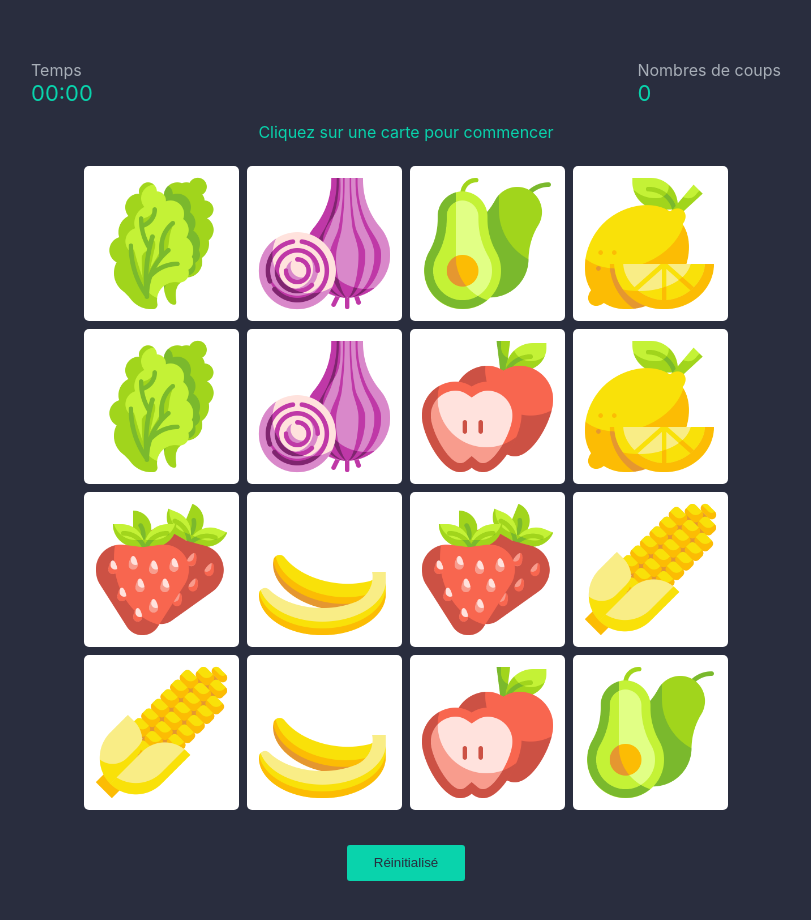
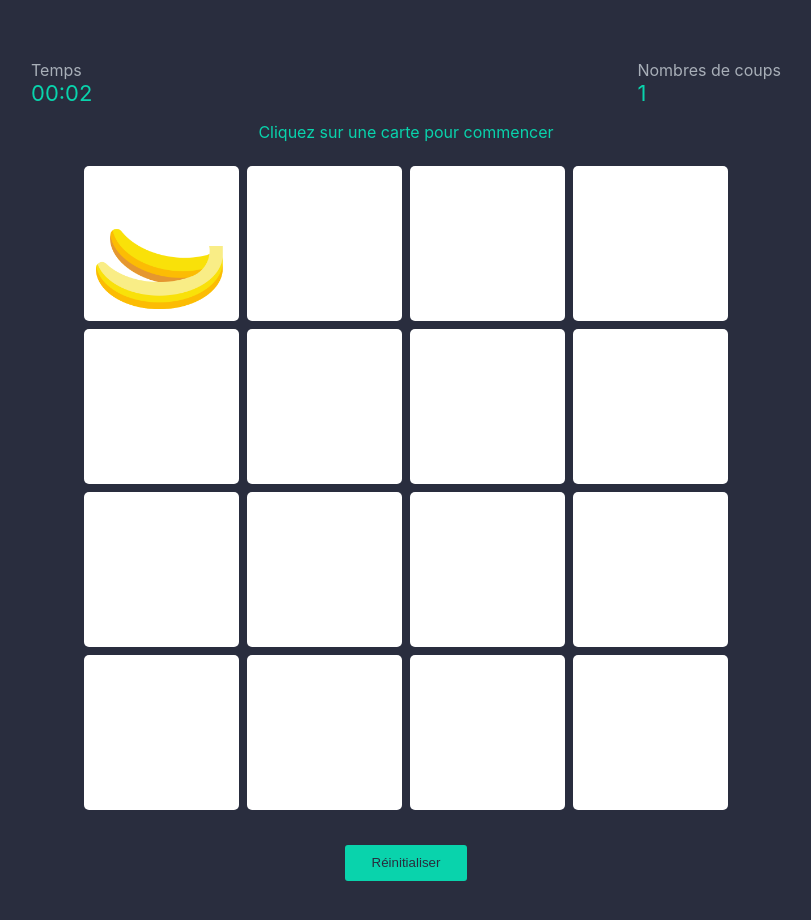
Before and after one commit to optisantis/test-react, a React (Create React App) app: page / in a window 1280 px wide. Both pictures are taken after a click on the element 395 px from the left and 243 px from the top of the page. Shown: the top 920 px of the page, without its empty margins (234-1045 px from the left). Built offline with nearby package versions, Linux system fonts and the light colour scheme.

Commit message:
section-2

```diff
--- a/src/App.js
+++ b/src/App.js
@@ -1,15 +1,57 @@
 import Header from "./components/Header";
 import GridMemory from "./components/GridMemory";
-import React from "react";
+import React, { useState, useEffect } from "react";
 import Button from "./components/Button";
+import { CHRONO_STATE, MOCKUP_GRID } from "./constants";
 
 export default function Memory() {
+  const [counter, setCounter] = useState(0);
+  const [chronoState, setChronoState] = useState(CHRONO_STATE.NOT_LAUNCHED);
+  const [data, setData] = useState(null);
+
+  useEffect(() => {
+    shuffleCard();
+  }, []);
+
+  const shuffleCard = () => {
+
+    let shuffledList = MOCKUP_GRID.map(a => ({...a}));
+    shuffledList = shuffledList.sort(() => Math.random() - 0.5);
+    setData(shuffledList);
+  };
+
+  const handleCounter = () => {
+    setCounter(counter + 1);
+  };
+
+  const stopChrono = () => {
+    setChronoState(CHRONO_STATE.STOP);
+  };
+
+  const startChrono = () => {
+    setChronoState(CHRONO_STATE.RUNNING);
+  };
+
+  const resetAll = () => {
+    setCounter(0);
+    shuffleCard();
+    setChronoState(CHRONO_STATE.NOT_LAUNCHED);
+  };
+
   return (
     <main>
-      <Header />
+      <Header counter={counter} chronoState={chronoState} />
       <p>Cliquez sur une carte pour commencer</p>
-      <GridMemory />
-      <Button title="Réinitialisé" />
+      {data && (
+        <GridMemory
+          handleCounter={handleCounter}
+          stopChrono={stopChrono}
+          startChrono={startChrono}
+          data={data}
+          setData={setData}
+        />
+      )}
+      <Button title="Réinitialiser" onClick={() => resetAll()} />
     </main>
   );
 }
--- a/src/components/Button.js
+++ b/src/components/Button.js
@@ -2,7 +2,7 @@ import React from "react";
 import styled from "styled-components";
 import { colors } from "../styles";
 
-export default ({ title, onClick }) => <Button onClick={() => onClick}>{title}</Button>;
+export default ({ title, onClick }) => <Button onClick={onClick}>{title}</Button>;
 
 const Button = styled.button`
   border-radius: 3px;
--- a/src/components/GridMemory.js
+++ b/src/components/GridMemory.js
@@ -1,51 +1,82 @@
-import React from "react";
-import Apple from "../images/apple.png";
-import Avocado from "../images/avocado.png";
-import Banana from "../images/banana.png";
-import Corn from "../images/corn.png";
-import Lemon from "../images/lemon.png";
-import Lettuce from "../images/lettuce.png";
-import Onion from "../images/onion.png";
-import Strawberry from "../images/strawberry.png";
+import React, { useState, useEffect } from "react";
 import styled from "styled-components";
+import {
+  FULL_CASE_WIDTH,
+  ROW_LENGHT,
+  CASE_WIDTH,
+  CARD_STATE,
+} from "../constants";
 
-const MOCKUP_GRID = [
-  { src: Lettuce },
-  { src: Onion },
-  { src: Avocado },
-  { src: Lemon },
-  { src: Lettuce },
-  { src: Onion },
-  { src: Apple },
-  { src: Lemon },
-  { src: Strawberry },
-  { src: Banana },
-  { src: Strawberry },
-  { src: Corn },
-  { src: Corn },
-  { src: Banana },
-  { src: Apple },
-  { src: Avocado },
-];
-const CASE_WIDTH = 155;
-const ROW_LENGHT = 4;
-const CASE_MARGIN = 10;
-const FULL_CASE_WIDTH = `${CASE_MARGIN + CASE_WIDTH}px`;
+const GridMemory = ({ handleCounter, stopChrono, startChrono, data, setData }) => {
+  const [firstPicked, setFirstPicked] = useState(-1);
+  const [secondPicked, setSecondPicked] = useState(-1);
+  const [cardFound, setCardFound] = useState(0);
 
+  const updateCase = (i) => {
+    if (firstPicked === -1) {
+      data[i].state = CARD_STATE.ACTIVE;
+      setData([...data]);
+      setFirstPicked(i);
+    } else if (secondPicked === -1) {
+      data[i].state = CARD_STATE.ACTIVE;
+      setData([...data]);
+      setSecondPicked(i);
+    }
+  };
 
+  const handleClickOnCase = (i) => {
+    startChrono();
+    if (data[i].state !== CARD_STATE.IDLE) return;
+    if (firstPicked !== -1 && secondPicked !== -1) {
+      data[firstPicked].state = CARD_STATE.IDLE;
+      data[secondPicked].state = CARD_STATE.IDLE;
+      setFirstPicked(-1);
+      setSecondPicked(-1);
+    }
+    updateCase(i);
+    handleCounter();
+  };
 
-const GridMemory = () => {
+  useEffect(() => {
+    if (firstPicked === -1 || secondPicked === -1) return;
+    if (data[firstPicked].src === data[secondPicked].src) {
+      data[firstPicked].state = CARD_STATE.FOUND;
+      data[secondPicked].state = CARD_STATE.FOUND;
+      setData([...data]);
+      setCardFound(cardFound + 2);
+      setFirstPicked(-1);
+      setSecondPicked(-1);
+    }
+  }, [secondPicked]);
+
+  useEffect(() => {
+    console.log(cardFound);
+    console.log(data.length);
+    if (cardFound === data.length) {
+      stopChrono();
+    }
+  }, [cardFound]);
+
+  const renderCard = (e) => {
+    switch (e.state) {
+      case CARD_STATE.ACTIVE:
+        return <img src={e.src} alt="" width="145px" height="145px" />;
+      case CARD_STATE.FOUND:
+        return <ImageFound src={e.src} alt="" width="145px" height="145px" />;
+      default:
+        return null;
+    }
+  };
   return (
     <Grid>
-      {MOCKUP_GRID.map((e) => (
-        <Case src={e}>
-          <img src={e.src} alt="" width="145px" height="145px" />
+      {data.map((e, i) => (
+        <Case onClick={() => handleClickOnCase(i)} key={i}>
+          {renderCard(e)}
         </Case>
       ))}
     </Grid>
   );
 };
-
 
 const Case = styled.div`
   width: ${CASE_WIDTH}px;
@@ -67,5 +98,8 @@ const Grid = styled.div`
   align-content: space-evenly;
 `;
 
+const ImageFound = styled.img`
+  opacity: 0.5;
+`;
 
 export default GridMemory;
--- a/src/components/Header.js
+++ b/src/components/Header.js
@@ -1,36 +1,65 @@
-import React from "react";
-import styled from "styled-components"
-import {colors} from "../styles"
+import React, { useEffect, useState } from "react";
+import styled from "styled-components";
+import { colors } from "../styles";
+import { CHRONO_STATE } from "../constants";
 
-const TopDiv = styled.div
-`
-    display: flex;
-    justify-content: space-between;
-    font-size: 22px;
-    width: 100%;
-    max-width: 750px;
-    p {
-        margin: 0;
+const Header = ({ counter, chronoState }) => {
+  const [secondes, setSecondes] = useState(0);
+  const [minutes, setMinutes] = useState(0);
+
+  const checkZero = (value) => {
+    return value < 10 ? `0${value}` : value;
+  };
+
+  useEffect(() => {
+    let interval;
+    if (chronoState === CHRONO_STATE.RUNNING) {
+      interval = setInterval(() => {
+        if (secondes > 59) {
+          setSecondes(0);
+          setMinutes(minutes + 1);
+        } else {
+          setSecondes((seconds) => seconds + 1);
+        }
+      }, 1000);
     }
-`;
-const SmallWhite = styled.p`
-    font-size: 16px;
-    color: ${colors.starkSatin};
-`;
+    if(chronoState === CHRONO_STATE.NOT_LAUNCHED){
+      setSecondes(0);
+      setMinutes(0);
+    }
+    return () => clearInterval(interval);
+  }, [chronoState]);
 
-const Header = () => {
+
   return (
     <TopDiv>
       <div>
         <SmallWhite>Temps</SmallWhite>
-        <p>00:00</p>
+        <p>
+          {checkZero(minutes)}:{checkZero(secondes)}
+        </p>
       </div>
       <div>
         <SmallWhite>Nombres de coups</SmallWhite>
-        <p>0</p>
+        <p>{counter}</p>
       </div>
     </TopDiv>
   );
 };
 
+const TopDiv = styled.div`
+  display: flex;
+  justify-content: space-between;
+  font-size: 22px;
+  width: 100%;
+  max-width: 750px;
+  p {
+    margin: 0;
+  }
+`;
+const SmallWhite = styled.p`
+  font-size: 16px;
+  color: ${colors.starkSatin};
+`;
+
 export default Header;
--- /dev/null
+++ b/src/constants/index.js
@@ -0,0 +1,45 @@
+import Apple from "../images/apple.png";
+import Avocado from "../images/avocado.png";
+import Banana from "../images/banana.png";
+import Corn from "../images/corn.png";
+import Lemon from "../images/lemon.png";
+import Lettuce from "../images/lettuce.png";
+import Onion from "../images/onion.png";
+import Strawberry from "../images/strawberry.png";
+
+
+export const CARD_STATE = {
+  IDLE: "idle",
+  ACTIVE: "active",
+  FOUND: "found",
+};
+
+export const MOCKUP_GRID = [
+  { src: Lettuce, state: CARD_STATE.IDLE },
+  { src: Onion, state: CARD_STATE.IDLE },
+  { src: Avocado, state: CARD_STATE.IDLE },
+  { src: Lemon, state: CARD_STATE.IDLE },
+  { src: Lettuce, state: CARD_STATE.IDLE },
+  { src: Onion, state: CARD_STATE.IDLE },
+  { src: Apple, state: CARD_STATE.IDLE },
+  { src: Lemon, state: CARD_STATE.IDLE },
+  { src: Strawberry, state: CARD_STATE.IDLE },
+  { src: Banana, state: CARD_STATE.IDLE },
+  { src: Strawberry, state: CARD_STATE.IDLE },
+  { src: Corn, state: CARD_STATE.IDLE },
+  { src: Corn, state: CARD_STATE.IDLE },
+  { src: Banana, state: CARD_STATE.IDLE },
+  { src: Apple, state: CARD_STATE.IDLE },
+  { src: Avocado, state: CARD_STATE.IDLE },
+];
+
+export const CASE_WIDTH = 155;
+export const ROW_LENGHT = 4;
+export const CASE_MARGIN = 10;
+export const FULL_CASE_WIDTH = `${CASE_MARGIN + CASE_WIDTH}px`;
+
+export const CHRONO_STATE = {
+  RUNNING: "running",
+  STOP: "stop",
+  NOT_LAUNCHED: "not launched",
+};
```
Also changed, not shown: 1 other file (tests, documents, lock files or other folders).
